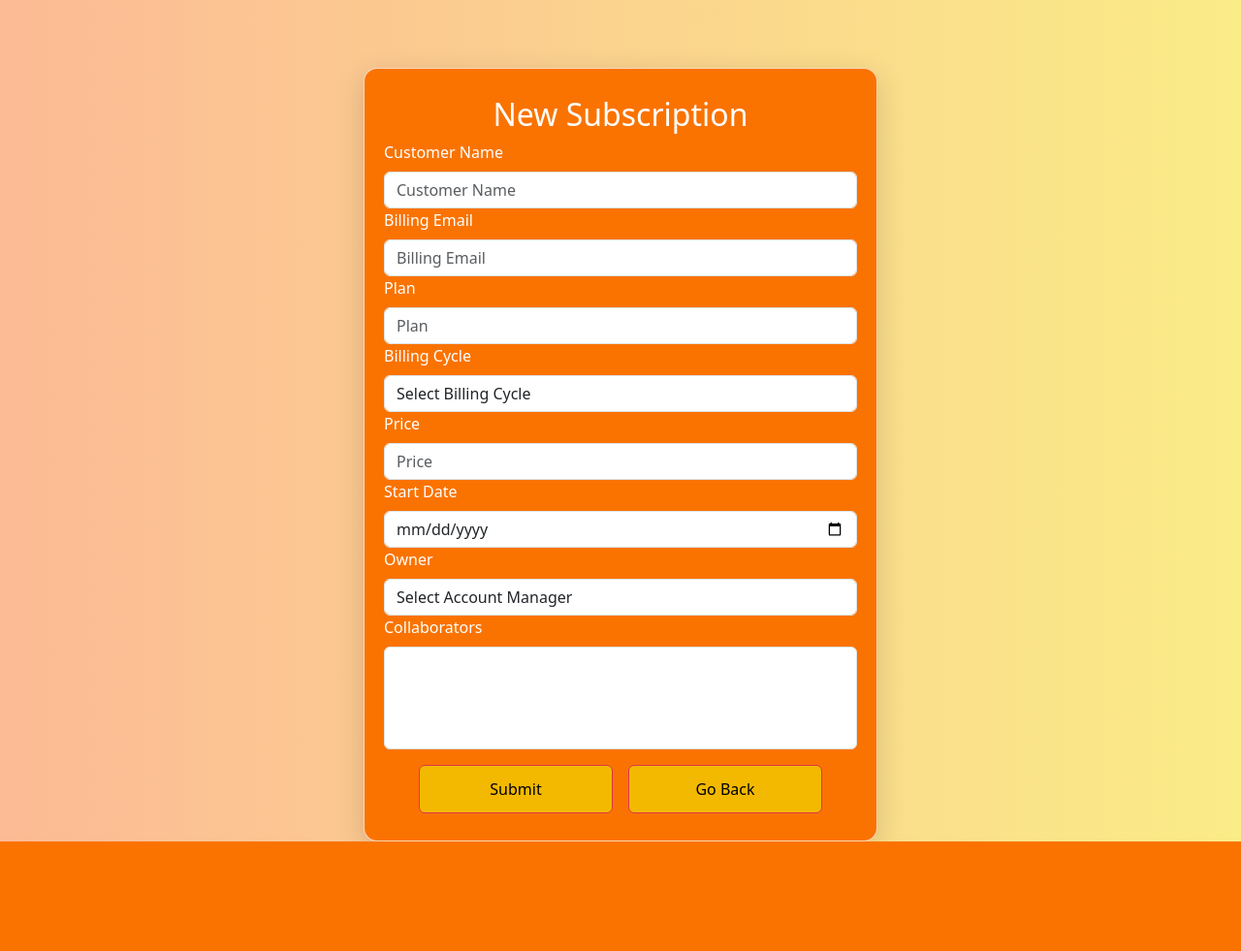
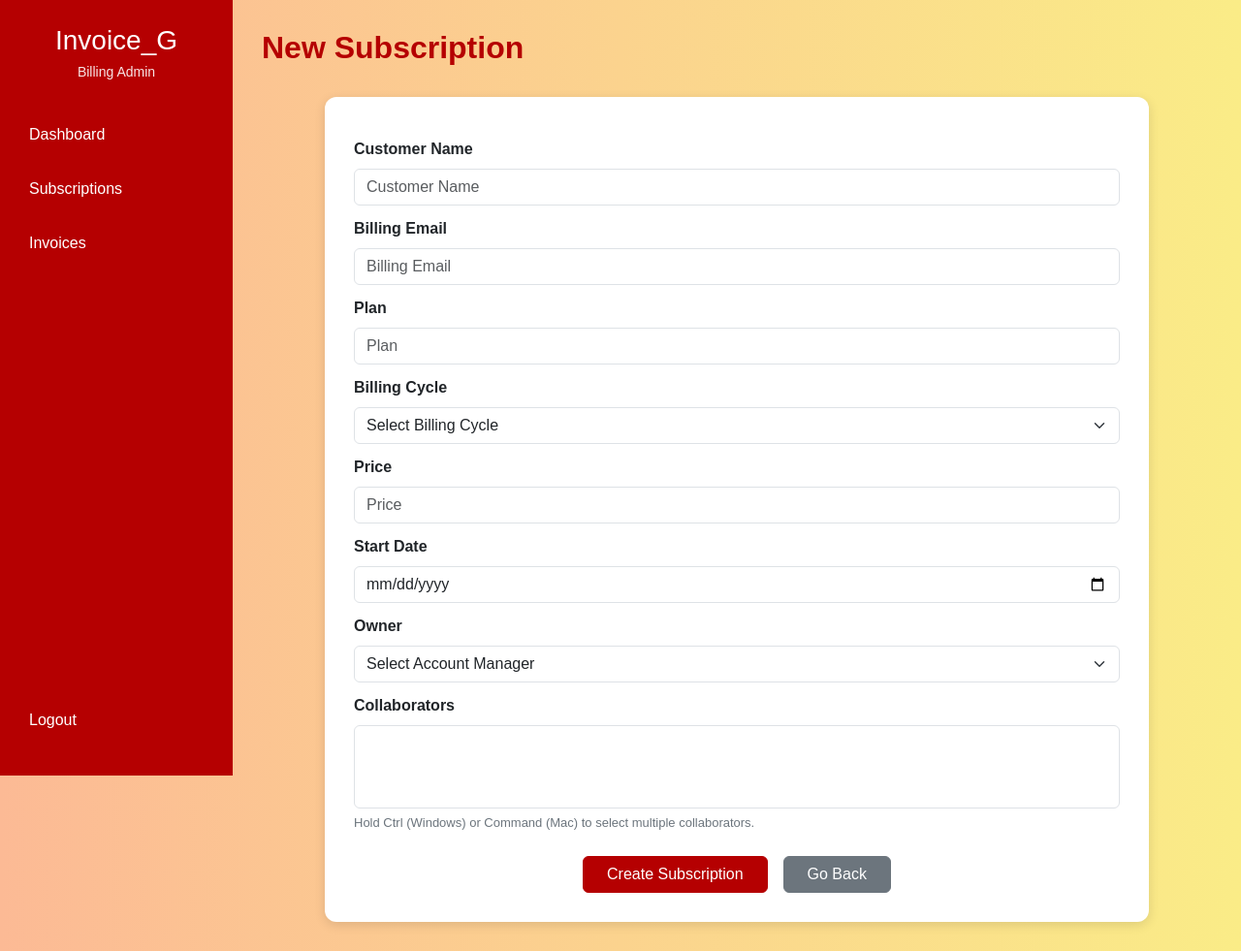
Before and after one commit to Gosia-Parveen/Invoice_G, a Django app: page /subscript/add/ in a window 1280 px wide. Shown: the whole page at 97% size. Before the commit the page ends 868 px from the top, so only its background shows below. Run offline with Django 5.2, Linux system fonts and the light colour scheme; the visitor is signed in with stand-in values (Sample User, id 1); data comes from the database, SQL or seed files in the repository; lists and menus that the app fills with data are empty.

Commit message:
Fixing the slight access faults and errors and fixing the format

```diff
--- a/templates/new_sub.html
+++ b/templates/new_sub.html
@@ -5,169 +5,441 @@
     <meta charset="utf-8">
     <meta name="viewport" content="width=device-width, initial-scale=1">
 
+    <title>
+        {% if subscription %}
+            Edit Subscription
+        {% else %}
+            New Subscription
+        {% endif %}
+    </title>
+
     <link href="https://cdn.jsdelivr.net/npm/bootstrap@5.3.8/dist/css/bootstrap.min.css" rel="stylesheet">
-
-    <title>Add_new</title>
-
-    <script defer src="https://cdn.jsdelivr.net/npm/bootstrap@5.3.8/dist/js/bootstrap.bundle.min.js"></script>
 
     <style>
         body {
             margin: 0;
             min-height: 100vh;
-            width: 100%;
             background: linear-gradient(to left, #faec87, #fcba95);
-            padding-top: 70px;
-            display: flex;
-            justify-content: center;
-            align-items: center;
+            font-family: Arial, sans-serif;
         }
 
-        .container1 {
-            width: 530px;
-            min-height: 350px;
-            background-color: #fa7301;
-            padding: 28px 20px;
-            border: 1px solid rgba(255, 255, 255, 0.7);
-            border-radius: 14px;
-            box-shadow: 0 8px 30px rgba(0, 0, 0, 0.15);
+        /* SIDEBAR */
+        .sidebar {
+            position: fixed;
+            top: 0;
+            left: 0;
+            width: 240px;
+            height: 100vh;
+            background: #b50001;
+            color: white;
+            padding: 25px 15px;
+            z-index: 1000;
+        }
+
+        .sidebar h3 {
+            text-align: center;
+            margin-bottom: 5px;
+        }
+
+        .sidebar .role {
+            text-align: center;
+            font-size: 14px;
+            margin-bottom: 30px;
+            opacity: 0.9;
+        }
+
+        .sidebar a {
+            display: block;
+            color: white;
+            text-decoration: none;
+            padding: 12px 15px;
+            margin-bottom: 8px;
+            border-radius: 6px;
+        }
+
+        .sidebar a:hover {
+            background: rgba(255, 255, 255, 0.15);
+        }
+
+        .logout {
+            position: absolute;
+            bottom: 25px;
+            left: 15px;
+            right: 15px;
+        }
+
+        /* MAIN CONTENT */
+        .main-content {
+            margin-left: 240px;
+            padding: 30px;
+        }
+
+        .page-title {
+            font-weight: bold;
+            color: #b50001;
+        }
+
+        /* FORM CARD */
+        .form-container {
+            background: white;
+            padding: 30px;
+            border-radius: 12px;
+            box-shadow: 0 3px 12px rgba(0, 0, 0, 0.12);
+            max-width: 850px;
+            margin: 0 auto;
+        }
+
+        .form-label {
+            font-weight: 600;
+            margin-top: 12px;
+        }
+
+        .form-control,
+        .form-select {
+            border-radius: 6px;
+        }
+
+        /* BUTTONS */
+        .btn-submit {
+            background-color: #b50001;
+            border-color: #b50001;
             color: white;
         }
 
-        .container1 form-label {
-            font-size: 30px;
-            color: pink;
-            margin-left: 100px;
+        .btn-submit:hover {
+            background-color: #8f0001;
+            border-color: #8f0001;
+            color: white;
         }
 
-        .btn1 {
-            height: 50px;
-            width: 200px;
-            display: flex;
-            justify-content: center;
-            align-items: center;
-            background-color: #f3b900;
-            color: black;
+        .btn-back {
+            background-color: #6c757d;
+            border-color: #6c757d;
+            color: white;
         }
 
-        .btn1:hover {
-            background-color: #b50001;
+        .btn-back:hover {
+            background-color: #565e64;
+            border-color: #565e64;
             color: white;
+        }
+
+        /* DISABLED COLLABORATOR FIELD */
+        .collaborator-disabled {
+            background-color: #e9ecef !important;
+            cursor: not-allowed;
+            opacity: 0.75;
+        }
+
+        .helper-text {
+            font-size: 13px;
+            color: #6c757d;
+            margin-top: 5px;
         }
     </style>
 </head>
 
-
 <body>
 
-    <div class="container1">
+    <!-- SIDEBAR -->
+    <div class="sidebar">
 
-        <form method="POST">
-            {% csrf_token %}
+        <h3>Invoice_G</h3>
 
-            <h2 style="text-align:center;">
+        <div class="role">
+
+            {% if user.is_superuser %}
+                Billing Admin
+            {% else %}
+                Account Manager ({{ user.first_name }})
+            {% endif %}
+
+        </div>
+
+        {% if user.is_superuser %}
+
+            <a href="{% url 'admin_dash' %}">
+                Dashboard
+            </a>
+
+        {% else %}
+
+            <a href="{% url 'acc_man' %}">
+                Dashboard
+            </a>
+
+        {% endif %}
+
+        <a href="{% url 'subs_tab' %}">
+            Subscriptions
+        </a>
+
+        <a href="{% url 'invoice_list' %}">
+            Invoices
+        </a>
+
+        <div class="logout">
+
+            <a href="{% url 'logout' %}">
+                Logout
+            </a>
+
+        </div>
+
+    </div>
+
+
+    <!-- MAIN CONTENT -->
+    <div class="main-content">
+
+        <!-- PAGE TITLE -->
+        <div class="d-flex justify-content-between align-items-center mb-4">
+
+            <h2 class="page-title">
+
                 {% if subscription %}
                     Edit Subscription
                 {% else %}
                     New Subscription
                 {% endif %}
+
             </h2>
 
-            <!--------------------------- CUSTOMER NAME --------------------------->
-            <label for="customername" class="form-label">Customer Name</label>
-
-            <input type="text" class="form-control" id="customername" name="customer_name" placeholder="Customer Name"
-                value="{{ subscription.customer_name|default:'' }}" required>
+        </div>
 
 
-            <!--------------------------- BILLING EMAIL --------------------------->
-            <label for="billingemail" class="form-label">Billing Email</label>
+        <!-- FORM -->
+        <div class="form-container">
 
-            <input type="email" class="form-control" id="billingemail" name="billing_email" placeholder="Billing Email"
-                value="{{ subscription.billing_email|default:'' }}" required>
+            <form method="POST">
+
+                {% csrf_token %}
 
 
-            <!--------------------------- PLAN --------------------------->
-            <label for="plan" class="form-label">Plan</label>
+                <!-- CUSTOMER NAME -->
+                <label for="customername" class="form-label">
+                    Customer Name
+                </label>
 
-            <input type="text" class="form-control" id="plan" name="plan" placeholder="Plan"
-                value="{{ subscription.plan|default:'' }}" required>
+                <input
+                    type="text"
+                    class="form-control"
+                    id="customername"
+                    name="customer_name"
+                    placeholder="Customer Name"
+                    value="{{ subscription.customer_name|default:'' }}"
+                    required>
 
 
-            <!--------------------------- BILLING CYCLE --------------------------->
-            <label for="billingcycle" class="form-label">Billing Cycle</label>
+                <!-- BILLING EMAIL -->
+                <label for="billingemail" class="form-label">
+                    Billing Email
+                </label>
 
-            <select class="form-control" id="billingcycle" name="billing_cycle" required>
+                <input
+                    type="email"
+                    class="form-control"
+                    id="billingemail"
+                    name="billing_email"
+                    placeholder="Billing Email"
+                    value="{{ subscription.billing_email|default:'' }}"
+                    required>
 
-                <option value="">Select Billing Cycle</option>
 
-                <option value="Monthly" {% if subscription.billing_cycle == "Monthly" %} selected {% endif %}>
+                <!-- PLAN -->
+                <label for="plan" class="form-label">
+                    Plan
+                </label>
+
+                <input
+                    type="text"
+                    class="form-control"
+                    id="plan"
+                    name="plan"
+                    placeholder="Plan"
+                    value="{{ subscription.plan|default:'' }}"
+                    required>
+
+
+                <!-- BILLING CYCLE -->
+                <label for="billingcycle" class="form-label">
+                    Billing Cycle
+                </label>
+
+                <select
+                    class="form-select"
+                    id="billingcycle"
+                    name="billing_cycle"
+                    required>
+
+                    <option value="">
+                        Select Billing Cycle
+                    </option>
+
+                    <option
+                        value="Monthly"
+                        {% if subscription.billing_cycle == "Monthly" %}selected{% endif %}>
                         Monthly
                     </option>
 
-                <option value="Yearly" {% if subscription.billing_cycle == "Yearly" %} selected {% endif %}>
+                    <option
+                        value="Yearly"
+                        {% if subscription.billing_cycle == "Yearly" %}selected{% endif %}>
                         Yearly
                     </option>
 
                 </select>
 
 
-            <!--------------------------- PRICE --------------------------->
-            <label for="price" class="form-label">Price</label>
+                <!-- PRICE -->
+                <label for="price" class="form-label">
+                    Price
+                </label>
 
-            <input type="number" class="form-control" id="price" name="price" placeholder="Price"
-                value="{{ subscription.price|default:'' }}" step="0.01" required>
+                <input
+                    type="number"
+                    class="form-control"
+                    id="price"
+                    name="price"
+                    placeholder="Price"
+                    value="{{ subscription.price|default:'' }}"
+                    step="0.01"
+                    required>
 
 
-            <!--------------------------- START DATE --------------------------->
-            <label for="startdate" class="form-label">Start Date</label>
+                <!-- START DATE -->
+                <label for="startdate" class="form-label">
+                    Start Date
+                </label>
 
-            <input type="date" class="form-control" id="startdate" name="start_date"
-                value="{{ subscription.start_date|date:'Y-m-d' }}" required>
+                <input
+                    type="date"
+                    class="form-control"
+                    id="startdate"
+                    name="start_date"
+                    value="{{ subscription.start_date|date:'Y-m-d' }}"
+                    required>
 
 
-            <!--------------------------- OWNER --------------------------->
-            <label for="ownername" class="form-label">Owner</label>
+                <!-- OWNER -->
+                <label for="ownername" class="form-label">
+                    Owner
+                </label>
 
-            <select class="form-control" id="ownername" name="owner" required>
+                <select
+                    class="form-select"
+                    id="ownername"
+                    name="owner"
+                    required>
 
-                <option value="">Select Account Manager</option>
+                    <option value="">
+                        Select Account Manager
+                    </option>
 
-                {% for user in account_managers %}
+                    {% for manager in account_managers %}
 
-                <option value="{{ user.id }}" {% if subscription.owner_id == user.id %} selected {% endif %}>
-                    {{ user.username }}
+                    <option
+                        value="{{ manager.id }}"
+                        {% if subscription.owner_id == manager.id %}selected{% endif %}>
+
+                        {{ manager.username }}
+
                     </option>
 
                     {% endfor %}
 
                 </select>
 
-            <!--------------------------- COLLABORATOR --------------------------->
-            <label class="form-label">Collaborators</label>
 
-            <select name="collaborators" class="form-select" multiple>
+                <!-- COLLABORATORS -->
+                <label for="collaborators" class="form-label">
+                    Collaborators
+                </label>
+
+                {% if user.is_superuser %}
+
+                    <!-- BILLING ADMIN -->
+                    <select
+                        name="collaborators"
+                        id="collaborators"
+                        class="form-select"
+                        multiple
+                        size="4">
 
                         {% for manager in account_managers %}
-                    <option value="{{ manager.id }}"
+
+                            <option
+                                value="{{ manager.id }}"
                                 {% if manager in subscription.collaborators.all %}
                                     selected
                                 {% endif %}>
+
                                 {{ manager.first_name }} {{ manager.last_name }}
+
                             </option>
+
                         {% endfor %}
 
                     </select>
 
-            <!--------------------------- BUTTONS --------------------------->
-            <div class="d-flex justify-content-center gap-3 mt-3">
+                    <div class="helper-text">
+                        Hold Ctrl (Windows) or Command (Mac) to select multiple collaborators.
+                    </div>
 
-                <button class="btn btn-danger btn1" type="submit">
-                    Submit
+                {% else %}
+
+                    <!-- ACCOUNT MANAGER -->
+                    <select
+                        id="collaborators"
+                        class="form-select collaborator-disabled"
+                        multiple
+                        size="4"
+                        disabled>
+
+                        {% for manager in account_managers %}
+
+                            <option
+                                value="{{ manager.id }}"
+                                {% if manager in subscription.collaborators.all %}
+                                    selected
+                                {% endif %}>
+
+                                {{ manager.first_name }} {{ manager.last_name }}
+
+                            </option>
+
+                        {% endfor %}
+
+                    </select>
+
+                    <div class="helper-text">
+                        Collaborators can only be managed by the Billing Admin.
+                    </div>
+
+                {% endif %}
+
+
+                <!-- BUTTONS -->
+                <div class="d-flex justify-content-center gap-3 mt-4">
+
+                    <button
+                        type="submit"
+                        class="btn btn-submit px-4">
+
+                        {% if subscription %}
+                            Save Changes
+                        {% else %}
+                            Create Subscription
+                        {% endif %}
+
                     </button>
 
-                <a class="btn btn-danger btn1" href="{% url 'subs_tab' %}" role="button">
+                    <a
+                        href="{% url 'subs_tab' %}"
+                        class="btn btn-back px-4">
+
                         Go Back
+
                     </a>
 
                 </div>
@@ -176,7 +448,8 @@
 
         </div>
 
+    </div>
+
 </body>
 
-
 </html>
```
Lines whose indentation alone changed are shown as unchanged.
